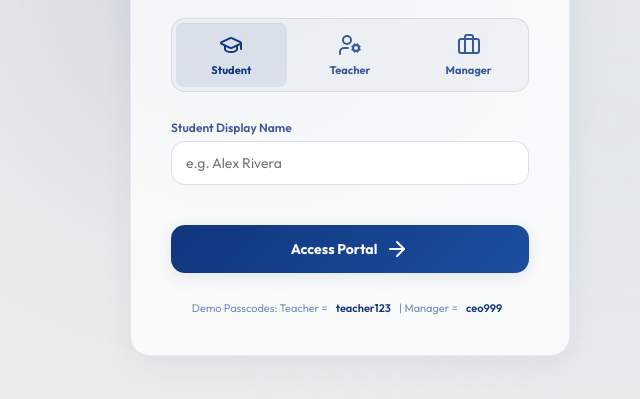
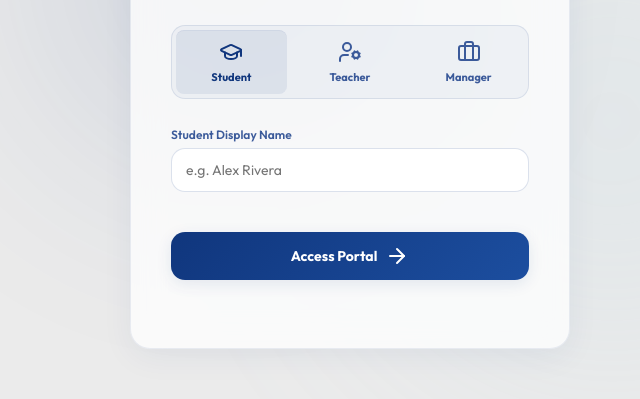
Before and after one commit to kirellosgeorge2010-pixel/COURme, a plain HTML site: page index.html in a window 1280 px wide. Shown: the part 309-708 px from the top of the page, without its empty margins (290-930 px from the left). Drawn offline with nearby package versions, Linux system fonts and the light colour scheme.

Commit message:
Hide demo passcodes in login footer

```diff
--- a/index.html
+++ b/index.html
@@ -63,7 +63,7 @@
       </form>
 
       <div class="login-footer text-muted">
-        <p>Demo Passcodes: Teacher = <code>teacher123</code> | Manager = <code>ceo999</code></p>
+        <p id="myElementId" hidden>Demo Passcodes: Teacher = <code>teacher123</code> | Manager = <code>ceo999</code></p>
       </div>
     </div>
   </div>
```
